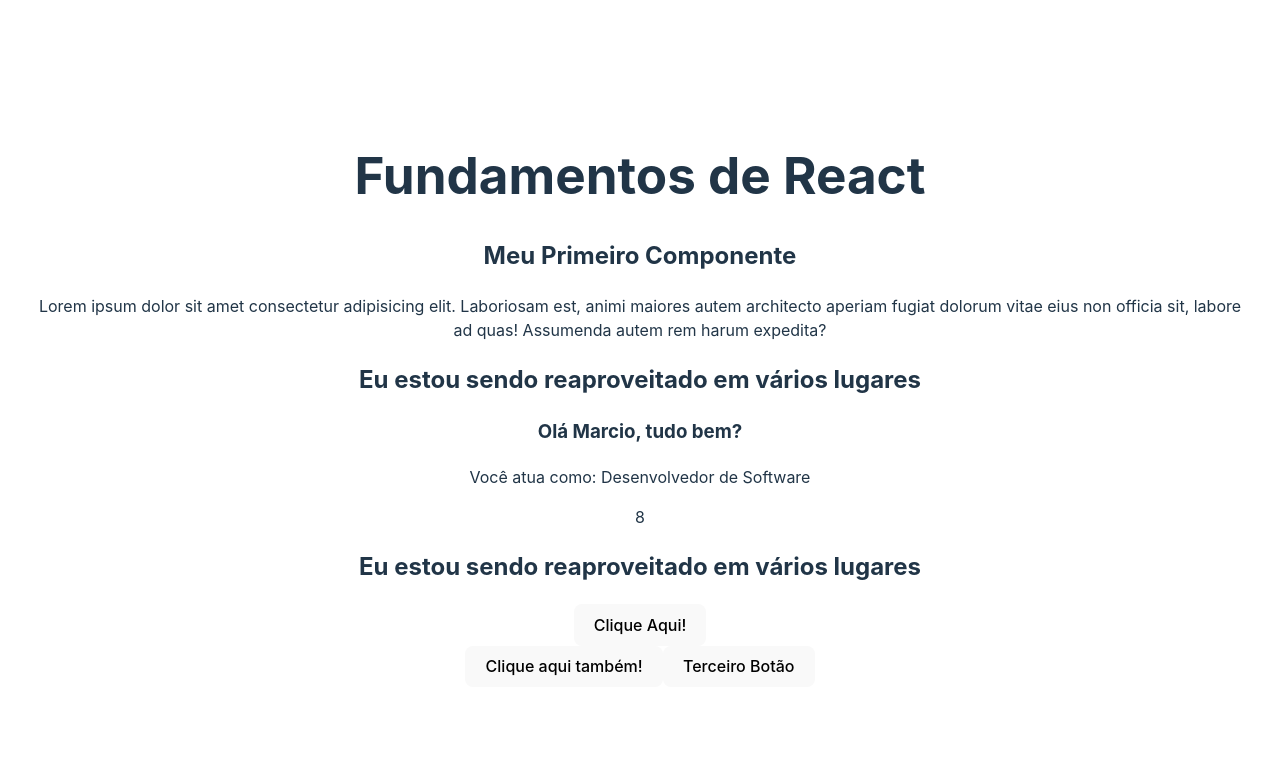
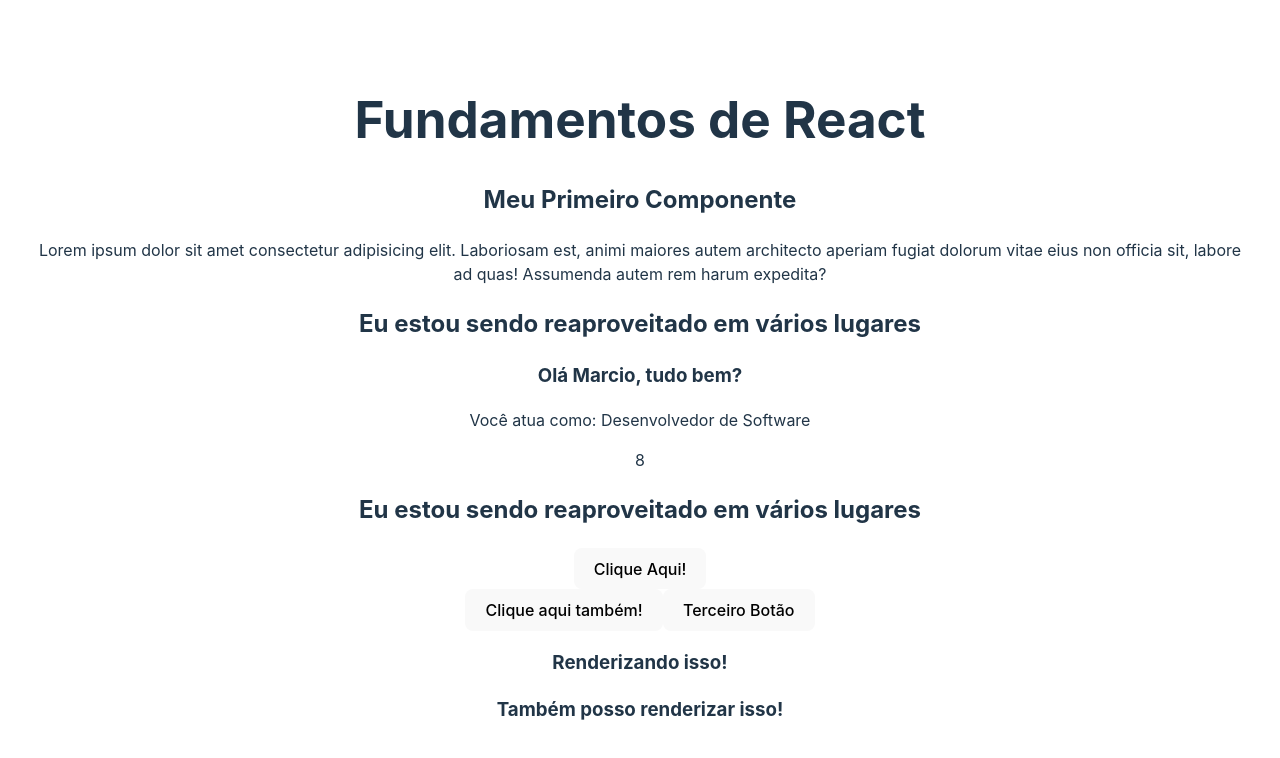
Before and after one commit to juniormps/estudos-react, a React (Vite) app in the folder 2-FUNDAMENTOS/fundamentos/: page / in a window 1280 px wide. Shown: the top 758 px of the page. Built offline with nearby package versions, Linux system fonts and the light colour scheme.

Commit message:
Update Events.jsx

```diff
--- a/2-FUNDAMENTOS/fundamentos/src/components/Events.jsx
+++ b/2-FUNDAMENTOS/fundamentos/src/components/Events.jsx
@@ -4,10 +4,21 @@
 
 const Events = () => {
 
+    //Esta é uma função de evento
     const handleMyEvent= (e) => {
         console.log("Ativou o evento!")
         console.log(e)
     }
+
+    //Esta é uma função de renderização
+    const renderSomething = (x) => {
+        if (x) {
+            return <h3>Renderizando isso!</h3>
+        } else {
+            return <h3>Também posso renderizar isso!</h3>
+        }
+    }
+
   return (
     <>
         <div>
@@ -25,6 +36,10 @@
                 Terceiro Botão
             </button>
         </div>
+        <div>
+            {renderSomething(true)}
+            {renderSomething(false)}
+        </div>
     </>
   )
 }
```
